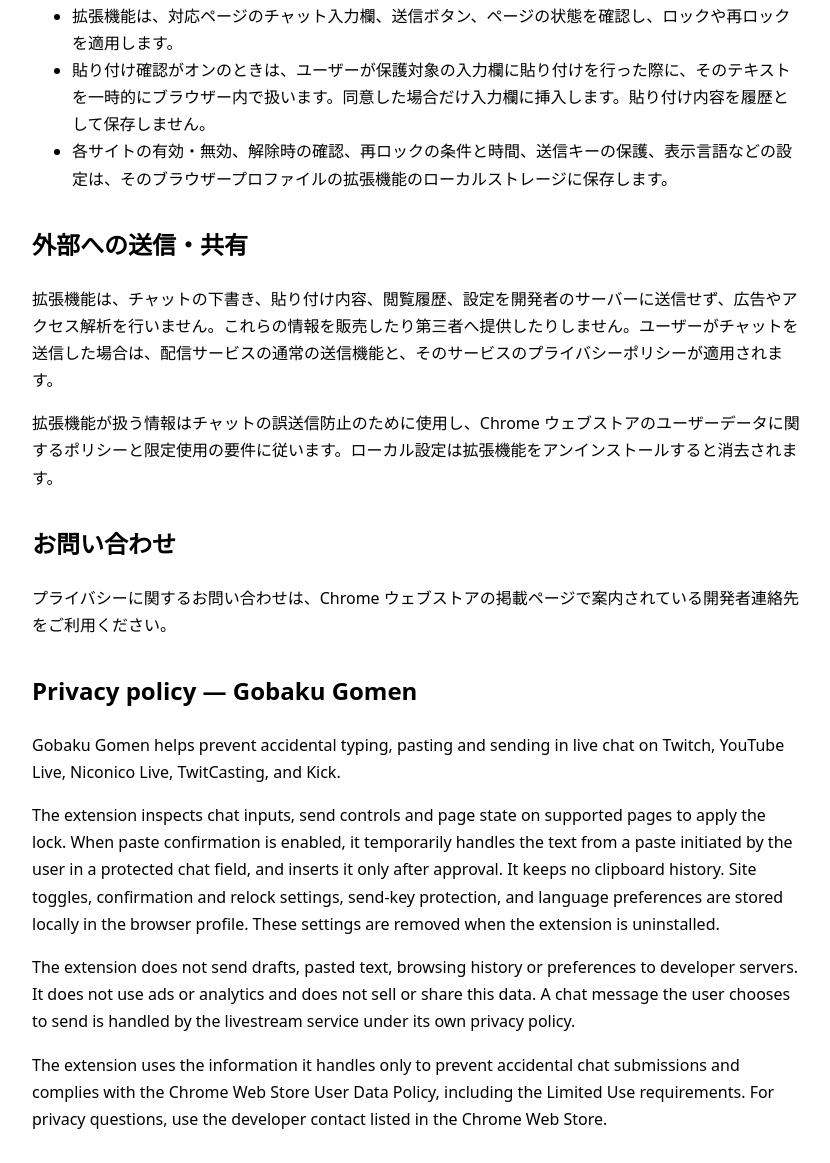
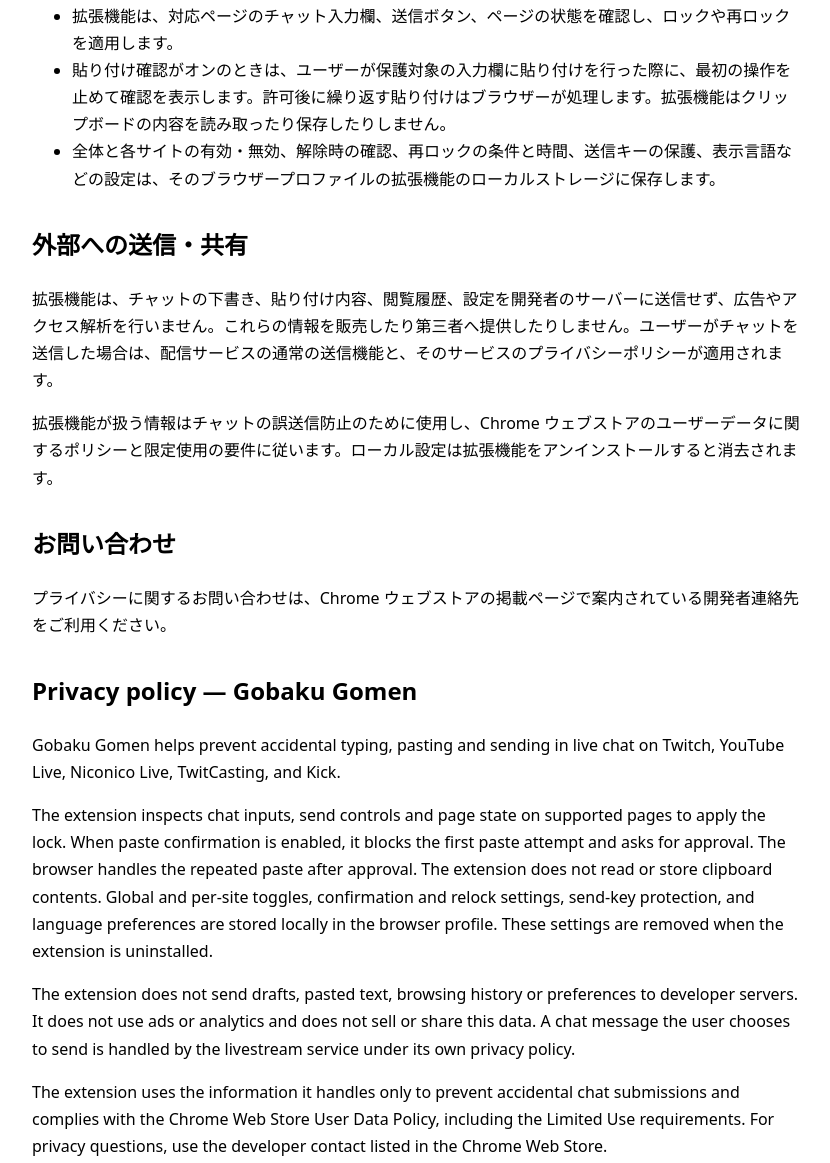
Before and after one commit to mmiyaji/gobaku-gomen, a browser extension: page docs/privacy.html in a window 1280 px wide. Shown: the part 309-1472 px from the top of the page, without its empty margins (224-1054 px from the left). Drawn offline with Linux system fonts and the light colour scheme.

Commit message:
Update privacy policy for Gobaku Gomen 1.0.0

```diff
--- a/docs/privacy.html
+++ b/docs/privacy.html
@@ -8,8 +8,8 @@
 <h2>端末内で処理する情報</h2>
 <ul>
 <li>拡張機能は、対応ページのチャット入力欄、送信ボタン、ページの状態を確認し、ロックや再ロックを適用します。</li>
-<li>貼り付け確認がオンのときは、ユーザーが保護対象の入力欄に貼り付けを行った際に、そのテキストを一時的にブラウザー内で扱います。同意した場合だけ入力欄に挿入します。貼り付け内容を履歴として保存しません。</li>
-<li>各サイトの有効・無効、解除時の確認、再ロックの条件と時間、送信キーの保護、表示言語などの設定は、そのブラウザープロファイルの拡張機能のローカルストレージに保存します。</li>
+<li>貼り付け確認がオンのときは、ユーザーが保護対象の入力欄に貼り付けを行った際に、最初の操作を止めて確認を表示します。許可後に繰り返す貼り付けはブラウザーが処理します。拡張機能はクリップボードの内容を読み取ったり保存したりしません。</li>
+<li>全体と各サイトの有効・無効、解除時の確認、再ロックの条件と時間、送信キーの保護、表示言語などの設定は、そのブラウザープロファイルの拡張機能のローカルストレージに保存します。</li>
 </ul>
 <h2>外部への送信・共有</h2>
 <p>拡張機能は、チャットの下書き、貼り付け内容、閲覧履歴、設定を開発者のサーバーに送信せず、広告やアクセス解析を行いません。これらの情報を販売したり第三者へ提供したりしません。ユーザーがチャットを送信した場合は、配信サービスの通常の送信機能と、そのサービスのプライバシーポリシーが適用されます。</p>
@@ -19,7 +19,7 @@
 <section id="english" lang="en">
 <h2>Privacy policy — Gobaku Gomen</h2>
 <p>Gobaku Gomen helps prevent accidental typing, pasting and sending in live chat on Twitch, YouTube Live, Niconico Live, TwitCasting, and Kick.</p>
-<p>The extension inspects chat inputs, send controls and page state on supported pages to apply the lock. When paste confirmation is enabled, it temporarily handles the text from a paste initiated by the user in a protected chat field, and inserts it only after approval. It keeps no clipboard history. Site toggles, confirmation and relock settings, send-key protection, and language preferences are stored locally in the browser profile. These settings are removed when the extension is uninstalled.</p>
+<p>The extension inspects chat inputs, send controls and page state on supported pages to apply the lock. When paste confirmation is enabled, it blocks the first paste attempt and asks for approval. The browser handles the repeated paste after approval. The extension does not read or store clipboard contents. Global and per-site toggles, confirmation and relock settings, send-key protection, and language preferences are stored locally in the browser profile. These settings are removed when the extension is uninstalled.</p>
 <p>The extension does not send drafts, pasted text, browsing history or preferences to developer servers. It does not use ads or analytics and does not sell or share this data. A chat message the user chooses to send is handled by the livestream service under its own privacy policy.</p>
 <p>The extension uses the information it handles only to prevent accidental chat submissions and complies with the Chrome Web Store User Data Policy, including the Limited Use requirements. For privacy questions, use the developer contact listed in the Chrome Web Store.</p>
 </section>
```
